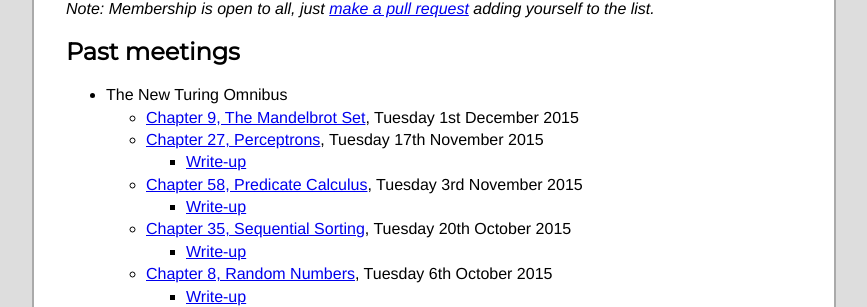
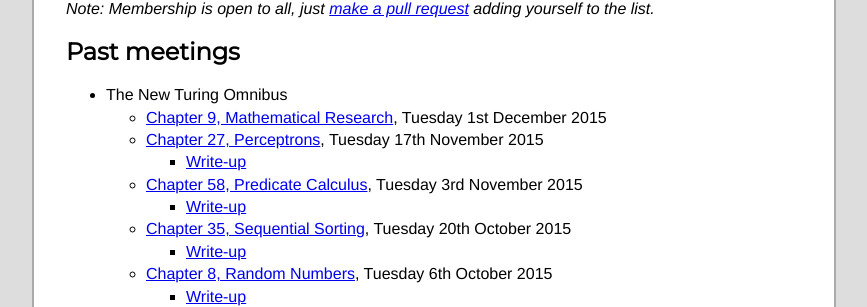
Before and after one commit to computationclub/computationclub.github.io, a Jekyll site: the page built from index.html, in a window 1280 px wide and 900 px high, scrolled down 456 px. Shown: the part 151-458 px from the top of the window, without its empty margins (206-1073 px from the left). Built offline with Jekyll 4.4.1, drawn with Linux system fonts in a browser that asks for light colours; some web fonts are replaced.

Commit message:
Rename “The Mandelbrot Set” to “Mathematical Research”
I should’ve used the correct chapter title in the first place!

```diff
--- a/_data/meetings.yml
+++ b/_data/meetings.yml
@@ -1,5 +1,5 @@
 - date: 2015-12-01
-  title: Chapter 9, The Mandelbrot Set
+  title: Chapter 9, Mathematical Research
   url: http://lanyrd.com/2015/london-computation-club-mandelbrot/
   book: The New Turing Omnibus
 
```
